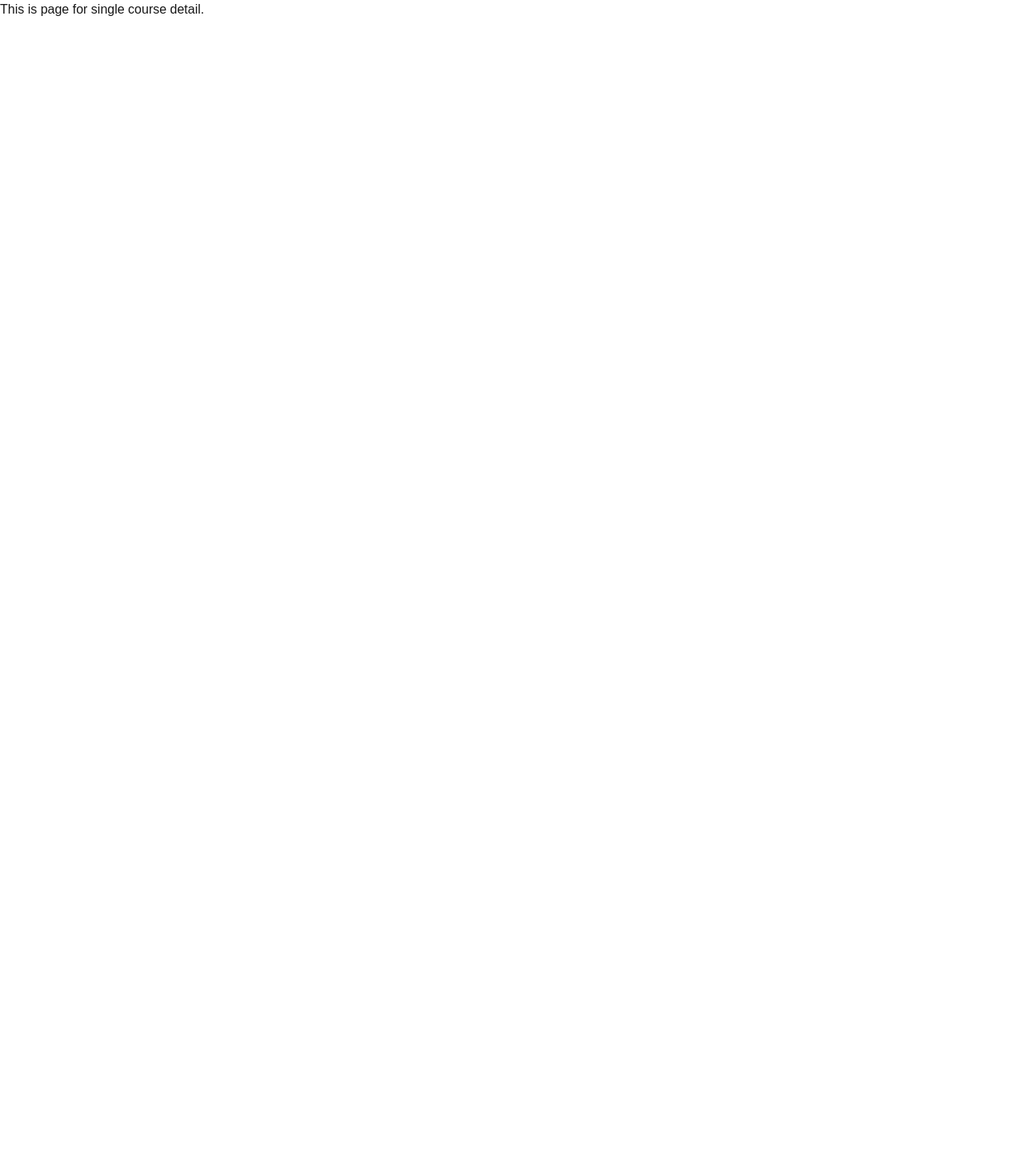
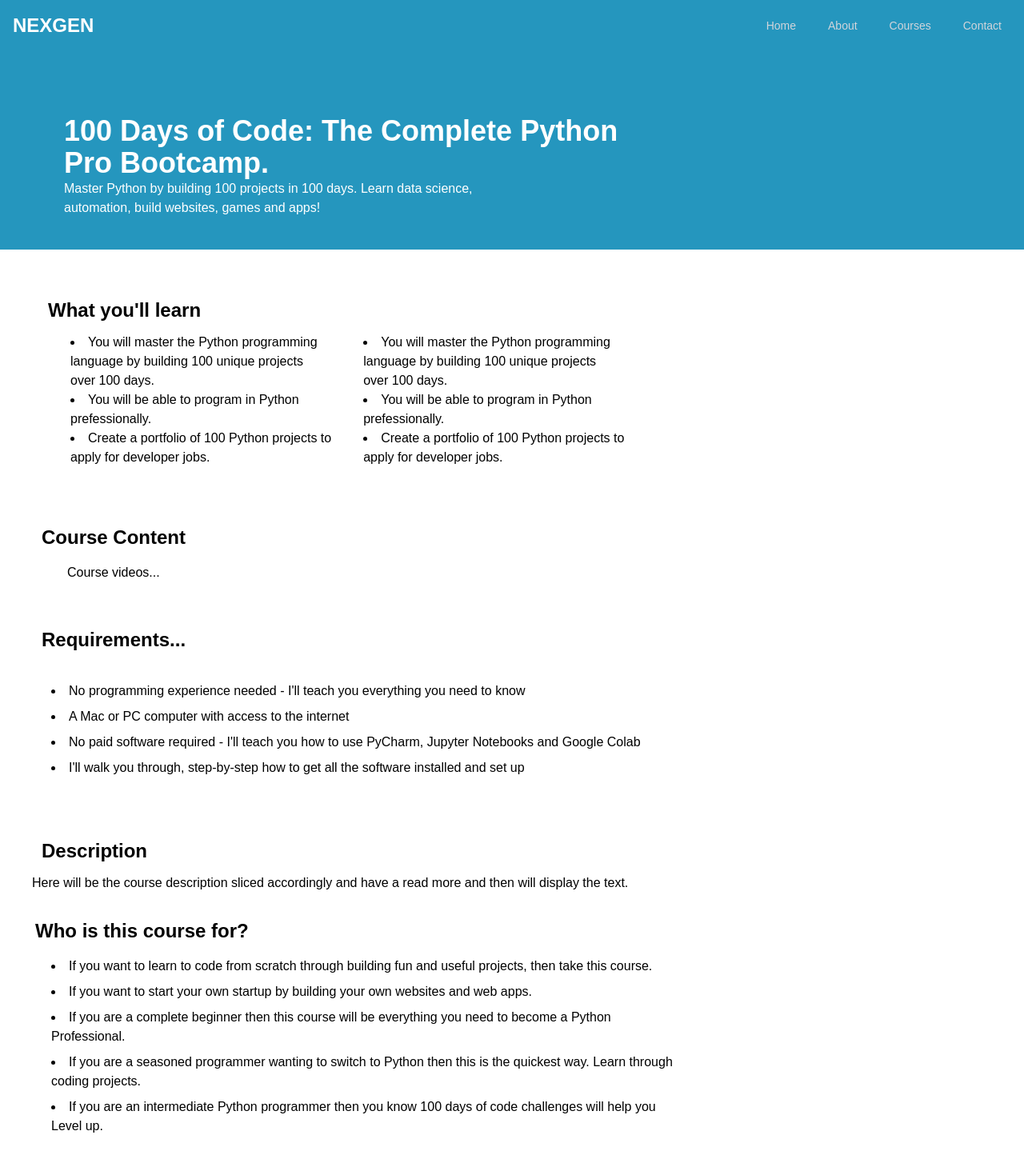
Before and after one commit to SimonLeo28/NEXGEN, a Next.js app: page /course in a window 1280 px wide. Shown: the whole page at 80% size. Before the commit the page ends 800 px from the top, so only its background shows below. Built offline with nearby package versions, Linux system fonts and the light colour scheme.

Commit message:
Editted the course details

```diff
--- a/app/course/page.js
+++ b/app/course/page.js
@@ -2,8 +2,69 @@ import React from 'react'
 
 export default function page() {
   return (
-    <div>
-      This is page for single course detail.
+    <>
+    <div className='flex-col gap-5'>
+      <div className='bg-[#2596BE]'>
+        <div className='p-10'>
+        <h1 className='mt-10 ml-10 text-white text-4xl font-bold'>100 Days of Code: The Complete Python<br/> Pro Bootcamp.</h1>
+        <p className='ml-10 text-white-600'>Master Python by building 100 projects in 100 days. Learn data science,<br/> automation, build websites, games and apps!</p>
+        </div>
+      </div>
+      <div className=' w-fit p-5 ml-10 mt-10'>
+        <h1 className='text-2xl font-bold text-black'>What you'll learn</h1>
+        <div className='flex gap-3'>
+          <div>
+          <li className='text-black mt-3 ml-7'>You will master the Python programming <br/>
+          language by building 100 unique projects <br/>
+          over 100 days.
+          </li>
+          <li className='text-black ml-7'>You will be able to program in Python  <br/>
+          prefessionally.
+          </li>
+          <li className='text-black ml-7'>Create a portfolio of 100 Python projects to <br/>
+          apply for developer jobs.
+          </li>
+          </div>
+          <div>
+          <li className='text-black mt-3 ml-7'>You will master the Python programming <br/>
+          language by building 100 unique projects <br/>
+          over 100 days.
+          </li>
+          <li className='text-black ml-7'>You will be able to program in Python  <br/>
+          prefessionally.
+          </li>
+          <li className='text-black ml-7'>Create a portfolio of 100 Python projects to <br/>
+          apply for developer jobs.
+          </li>
+          </div>
+          </div>
+      </div>
+      <div className=' w-[50%] mt-10 ml-10 h-[50%]'>
+        <h1 className='p-3 text-black text-2xl font-bold'>Course Content</h1>
+        <h1 className='text-black p-1 ml-10'>Course videos...</h1>
+      </div>
+      <div className='ml-10 mt-10 w-[70%] '>
+        <h1 className='p-3 text-2xl font-bold text-black'>Requirements...</h1>
+        <div className='p-5'>
+        <li className='p-1 text-black'>No programming experience needed - I'll teach you everything you need to know</li>
+        <li className='p-1 text-black'>A Mac or PC computer with access to the internet</li>
+        <li className='p-1 text-black'>No paid software required - I'll teach you how to use PyCharm, Jupyter Notebooks and Google Colab</li>
+        <li className='p-1 text-black'>I'll walk you through, step-by-step how to get all the software installed and set up</li>
+        </div>
+      </div>
+      <div className='  mt-10 ml-10 w-[80%]'>
+        <h1 className='text-black font-bold text-2xl p-3'>Description</h1>
+        <p className='text-black'>Here will be the course description sliced accordingly and have a read more and then will display the text.</p>
+      </div>
+      <div className='p-5'>
+        <h1 className='text-black font-bold text-2xl p-3 ml-3'>Who is this course for?</h1>
+        <li className='ml-10 p-1 text-black'>If you want to learn to code from scratch through building fun and useful projects, then take this course.</li>
+        <li className='ml-10 p-1 text-black'>If you want to start your own startup by building your own websites and web apps.</li>
+        <li className='ml-10 p-1 text-black'>If you are a complete beginner then this course will be everything you need to become a Python <br/>Professional.</li>
+        <li className='ml-10 p-1 text-black'>If you are a seasoned programmer wanting to switch to Python then this is the quickest way. Learn through <br/>coding projects.</li>
+        <li className='ml-10 p-1 text-black'>If you are an intermediate Python programmer then you know 100 days of code challenges will help you  <br/>Level up.</li>
+      </div>
     </div>
+    </>
   )
 }
--- a/app/globals.css
+++ b/app/globals.css
@@ -4,12 +4,12 @@
 
 :root {
   --background: #ffffff;
-  --foreground: #171717;
+  --foreground: white;
 }
 
 @media (prefers-color-scheme: dark) {
   :root {
-    --background: #0a0a0a;
+    --background: white;
     --foreground: #ededed;
   }
 }
--- a/app/layout.tsx
+++ b/app/layout.tsx
@@ -1,6 +1,7 @@
 import type { Metadata } from "next";
 import localFont from "next/font/local";
 import "./globals.css";
+import Link from "next/link";
 
 const geistSans = localFont({
   src: "./fonts/GeistVF.woff",
@@ -28,6 +29,17 @@ export default function RootLayout({
       <body
         className={`${geistSans.variable} ${geistMono.variable} antialiased`}
       >
+       <nav className="bg-[#2596BE] p-4">
+      <div className="max-w-7xl mx-auto flex items-center justify-between">
+        <h1 className="text-white text-2xl font-bold">NEXGEN</h1>
+        <div className="space-x-4">
+            <a className="text-gray-300 hover:bg-gray-700 hover:text-white px-3 py-2 rounded-md text-sm font-medium">Home</a>
+            <a className="text-gray-300 hover:bg-gray-700 hover:text-white px-3 py-2 rounded-md text-sm font-medium">About</a>
+            <a className="text-gray-300 hover:bg-gray-700 hover:text-white px-3 py-2 rounded-md text-sm font-medium">Courses</a>
+            <a className="text-gray-300 hover:bg-gray-700 hover:text-white px-3 py-2 rounded-md text-sm font-medium">Contact</a>
+        </div>
+      </div>
+    </nav>
         {children}
       </body>
     </html>
```
